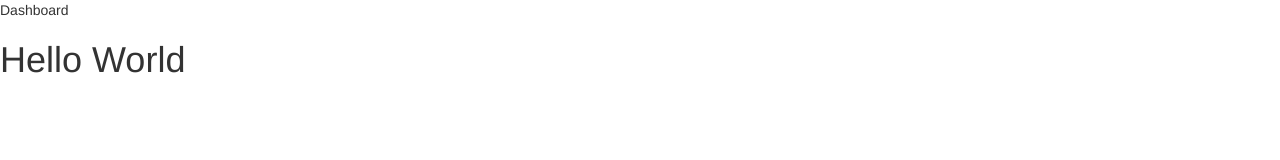
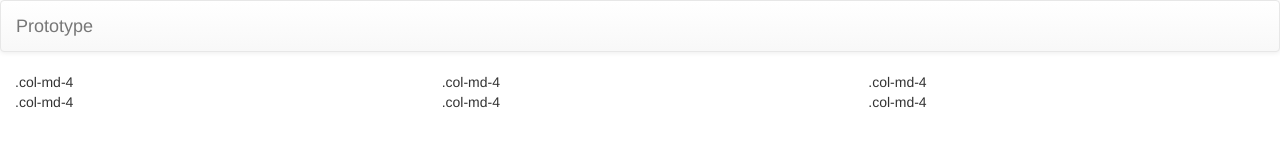
Before and after one commit to s-ramirez/aging-reimagined, a plain HTML site: page index.html in a window 1280 px wide. Drawn offline with nearby package versions, Linux system fonts and the light colour scheme; some packages are replaced by stand-ins of ours; a script that the page names is missing.

Commit message:
adding dashboard sketch

```diff
--- a/app/dashboard/dashboard.html
+++ b/app/dashboard/dashboard.html
@@ -1,4 +1,12 @@
-<div>
-Dashboard
-<h1>{{main.message}}</div>
+<div class="container-fluid">
+  <div class="row">
+    <div class="col-md-4">.col-md-4</div>
+    <div class="col-md-4">.col-md-4</div>
+    <div class="col-md-4">.col-md-4</div>
+  </div>
+  <div class="row">
+    <div class="col-md-4">.col-md-4</div>
+    <div class="col-md-4">.col-md-4</div>
+    <div class="col-md-4">.col-md-4</div>
+  </div>
 </div>
--- a/index.html
+++ b/index.html
@@ -8,6 +8,15 @@
     <link rel="stylesheet" href="https://maxcdn.bootstrapcdn.com/bootstrap/3.3.6/css/bootstrap-theme.min.css" integrity="sha384-fLW2N01lMqjakBkx3l/M9EahuwpSfeNvV63J5ezn3uZzapT0u7EYsXMjQV+0En5r" crossorigin="anonymous">
   </head>
   <body>
+    <nav class="navbar navbar-default">
+      <div class="container-fluid">
+        <div class="navbar-header">
+          <a class="navbar-brand" href="#/">
+            Prototype
+          </a>
+        </div>
+      </div>
+    </nav>
     <div ng-view></div>
     <script src="https://ajax.googleapis.com/ajax/libs/angularjs/1.5.0/angular.js"></script>
     <script src="https://ajax.googleapis.com/ajax/libs/angularjs/1.5.0/angular-route.js"></script>
```
